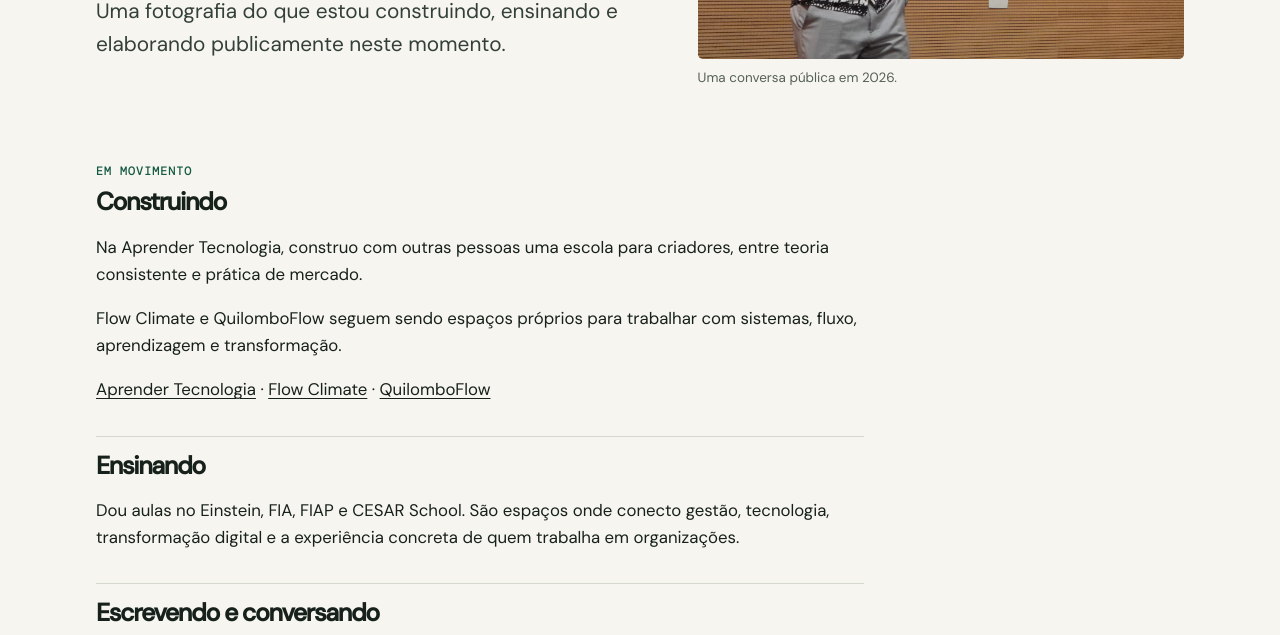
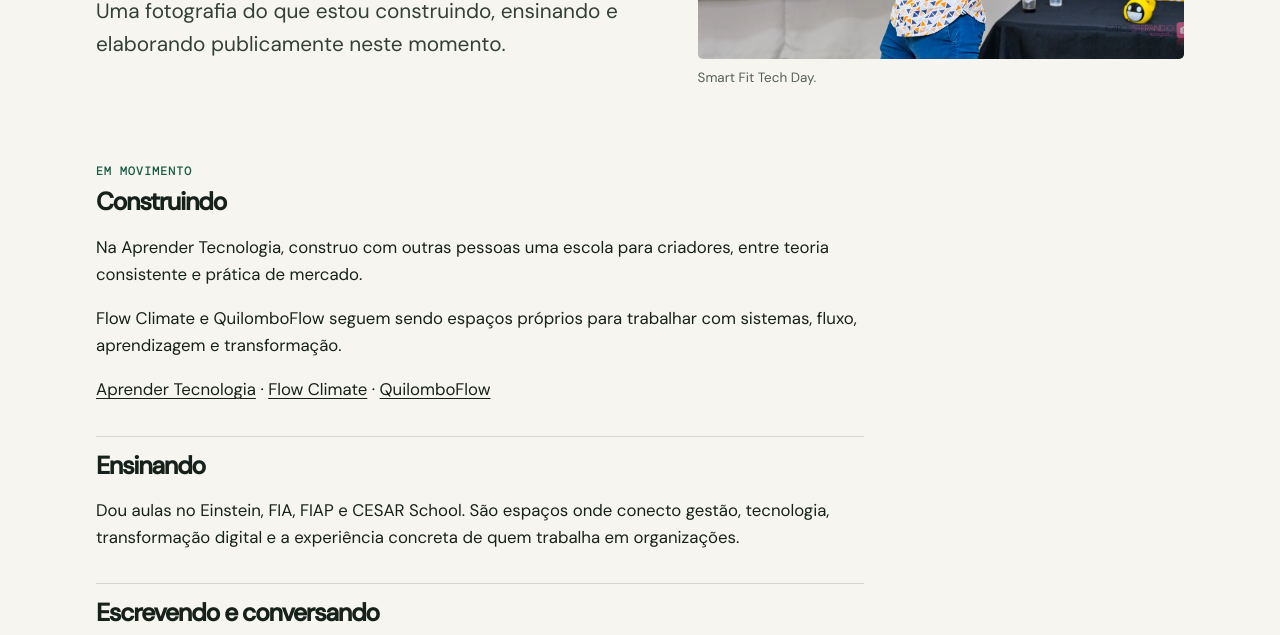
Before and after one commit to rapha-albino/site-rapha-albino, an Astro site: page /agora in a window 1280 px wide. Shown: the part 465-1100 px from the top of the page. Built offline with nearby package versions, Linux system fonts and the light colour scheme; Astro itself is replaced by a stand-in of ours.

Commit message:
Optimize the current practice image for the web

```diff
--- a/src/pages/agora.astro
+++ b/src/pages/agora.astro
@@ -8,7 +8,7 @@ import BaseLayout from "../layouts/BaseLayout.astro";
       <h1>O que ocupa minha prática agora.</h1>
       <p class="lede">Uma fotografia do que estou construindo, ensinando e elaborando publicamente neste momento.</p>
     </div>
-    <figure><img src="/images/raphael-albino-codecon-2026.jpeg" alt="Raphael Albino falando ao microfone durante uma apresentação" loading="eager" /><figcaption>Uma conversa pública em 2026.</figcaption></figure>
+    <figure><img src="/images/raphael-albino-smartfit-tech-day.webp" alt="Raphael Albino falando ao microfone no Smart Fit Tech Day" loading="eager" /><figcaption>Smart Fit Tech Day.</figcaption></figure>
   </section>
 
   <section class="wrap agora-content">
```
Also changed, not shown: tests/site.spec.ts (+1 -1 lines), assets/images/raphael-albino-smartfit-tech-day.webp (added).
